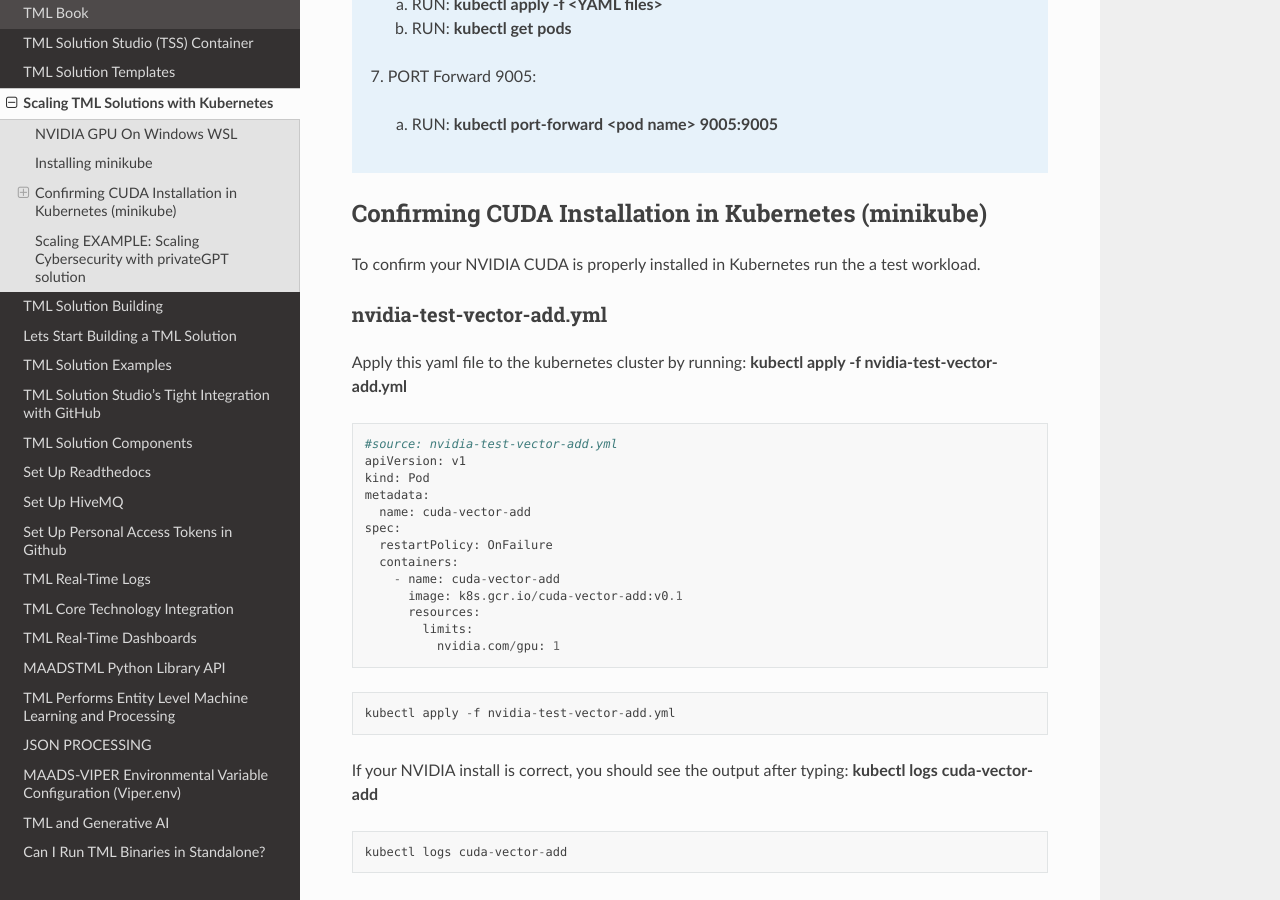
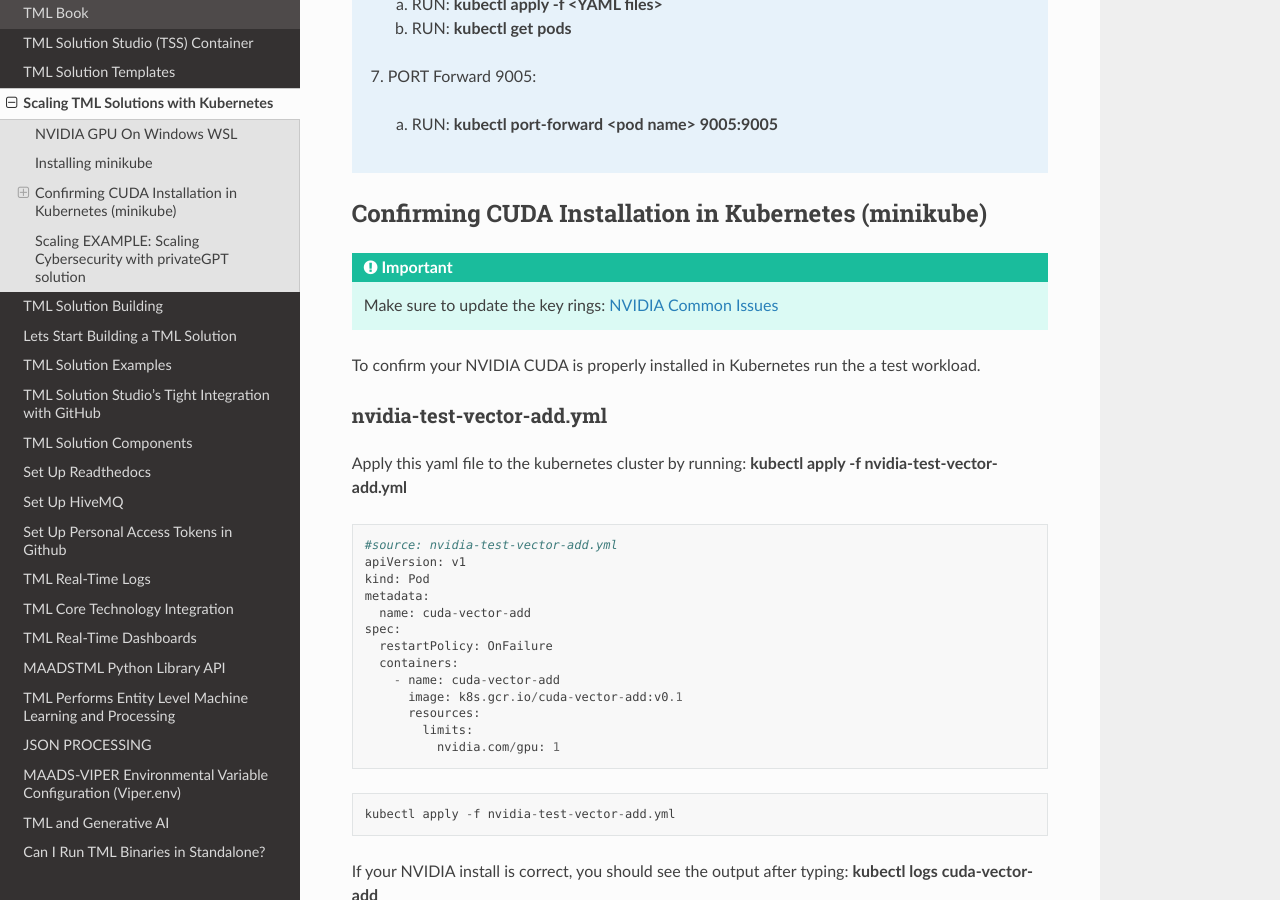
Before and after one commit to smaurice101/readthedocs, a Sphinx documentation site: the page built from docs/source/kube.rst, in a window 1280 px wide and 900 px high, scrolled down 3215 px. Built offline with Sphinx 7.4.7 and the Read the Docs theme 3.1.0, drawn with Linux system fonts in a browser that asks for light colours.

Commit message:
Update kube.rst

```diff
--- a/docs/source/kube.rst
+++ b/docs/source/kube.rst
@@ -120,6 +120,10 @@ Follow these steps to install minikube - which is a 1 node kubernetes cluster fo
 Confirming CUDA Installation in Kubernetes (minikube)
 -----------------------------------
 
+.. important::
+
+   Make sure to update the key rings: :ref:`NVIDIA Common Issues`
+
 To confirm your NVIDIA CUDA is properly installed in Kubernetes run the a test workload.
 
 nvidia-test-vector-add.yml
```
